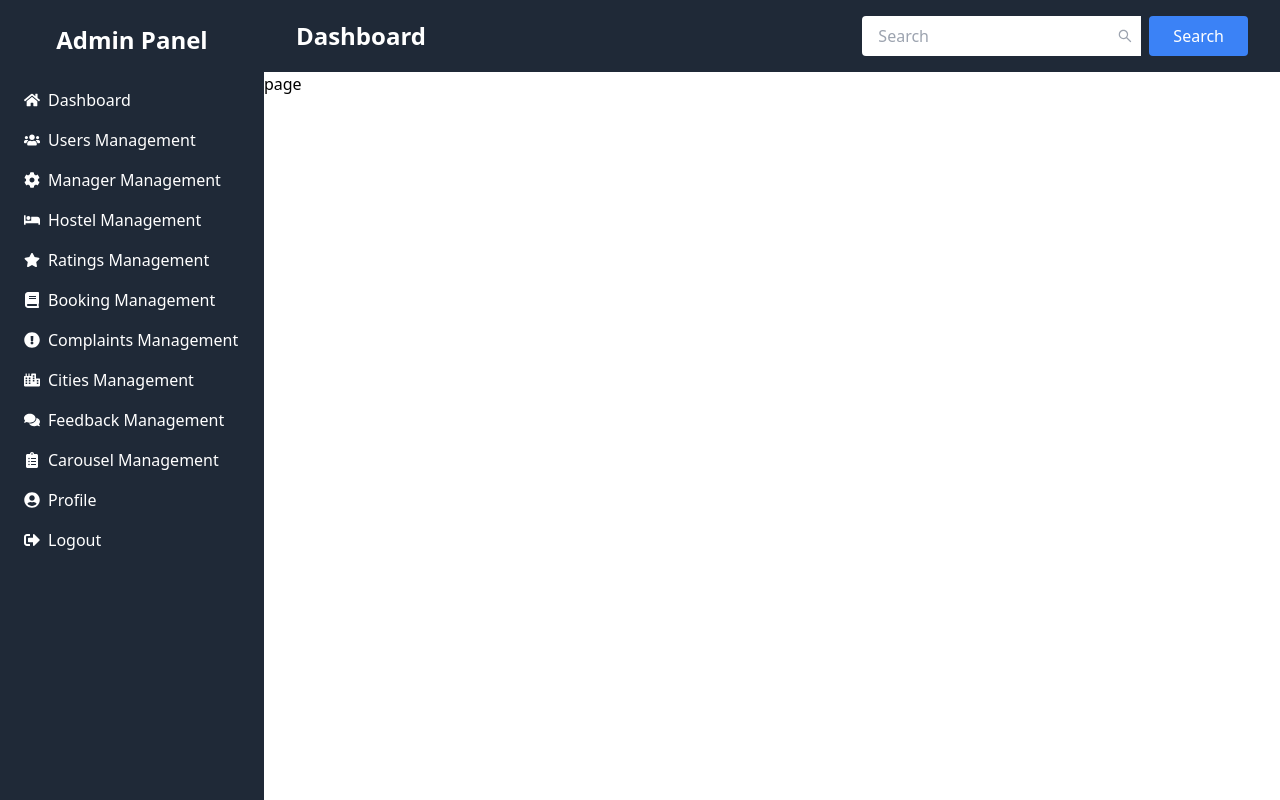
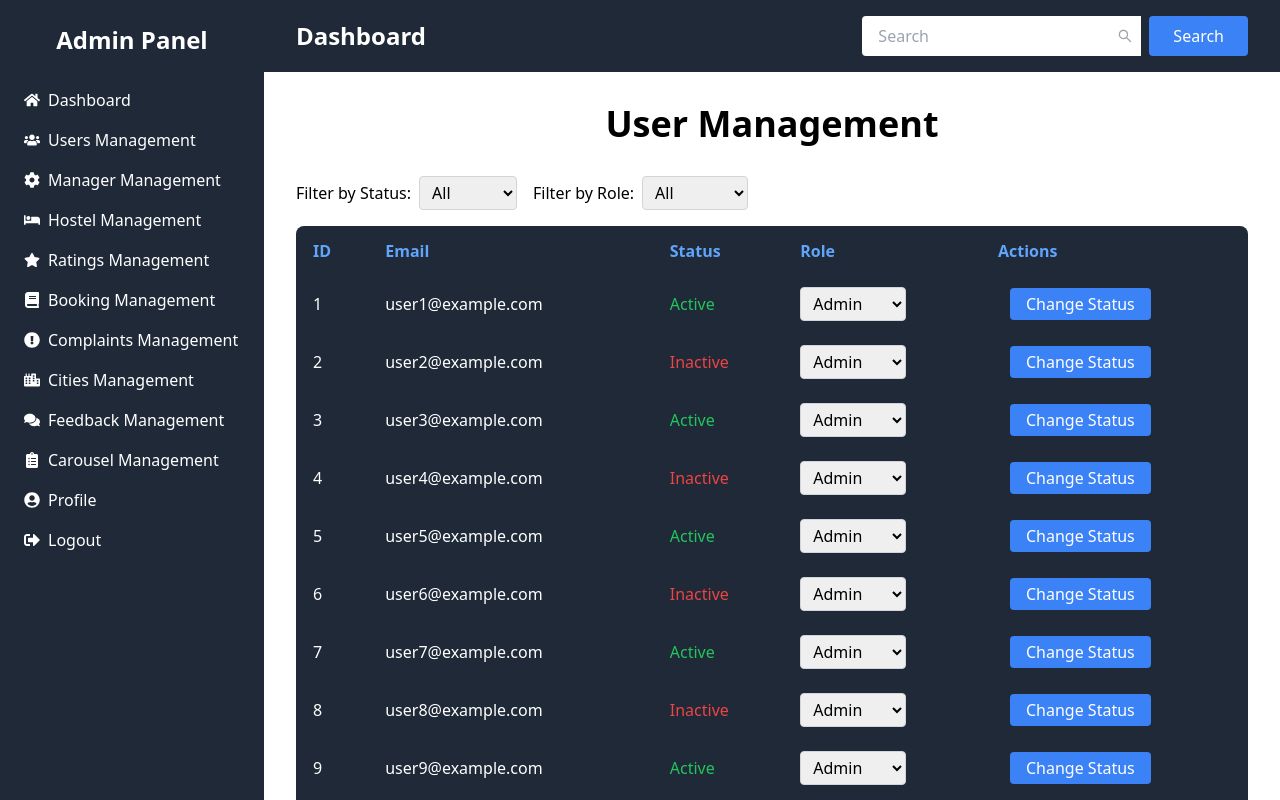
Before and after one commit to AhsanDev404/hostel-ease-admin, a Next.js app: page /admin/manager-management in a window 1280 px wide. Shown: the top 800 px of the page. Built offline with nearby package versions, Linux system fonts and the light colour scheme.

Commit message:
Update page.jsx

```diff
--- a/app/admin/manager-management/page.jsx
+++ b/app/admin/manager-management/page.jsx
@@ -1,7 +1,140 @@
-import React from 'react'
+'use client'
+import LoadMoreButton from '@/components/LoadMoreButton';
+import React, { useState } from 'react';
 
-export default function page() {
+const usersData = [
+  { id: 1, email: 'user1@example.com', role: 'Manager', status: 'Active' },
+  { id: 2, email: 'user2@example.com', role: 'Manager', status: 'Inactive' },
+  { id: 3, email: 'user3@example.com', role: 'Manager', status: 'Active' },
+  { id: 4, email: 'user4@example.com', role: 'Manager', status: 'Inactive' },
+  { id: 5, email: 'user5@example.com', role: 'Manager', status: 'Active' },
+  { id: 6, email: 'user6@example.com', role: 'Manager', status: 'Inactive' },
+  { id: 7, email: 'user7@example.com', role: 'Manager', status: 'Active' },
+  { id: 8, email: 'user8@example.com', role: 'Manager', status: 'Inactive' },
+  { id: 9, email: 'user9@example.com', role: 'Manager', status: 'Active' },
+  { id: 10, email: 'user10@example.com', role: 'Manager', status: 'Inactive' },
+  { id: 11, email: 'user11@example.com', role: 'Manager', status: 'Active' },
+  { id: 12, email: 'user12@example.com', role: 'Manager', status: 'Inactive' }
+];
+
+
+const Page = () => {
+  const [users, setUsers] = useState(usersData);
+  const [statusFilter, setStatusFilter] = useState('All'); // 'All', 'Active', 'Inactive'
+  const [roleFilter, setRoleFilter] = useState('All'); // 'All', 'User', 'Admin', 'Manager'
+
+  const handleRoleChange = (userId, newRole) => {
+    const updatedUsers = users.map(user => {
+      if (user.id === userId) {
+        return { ...user, role: newRole };
+      }
+      return user;
+    });
+    setUsers(updatedUsers);
+  };
+
+  const handleStatusChange = (userId, newStatus) => {
+    const updatedUsers = users.map(user => {
+      if (user.id === userId) {
+        return { ...user, status: newStatus };
+      }
+      return user;
+    });
+    setUsers(updatedUsers);
+  };
+  const handleStatusFilterChange = (e) => {
+    setStatusFilter(e.target.value);
+  };
+
+  const handleRoleFilterChange = (e) => {
+    setRoleFilter(e.target.value);
+  };
+  const filteredUsers = users.filter(user => {
+    if (statusFilter !== 'All' && user.status !== statusFilter) {
+      return false;
+    }
+    if (roleFilter !== 'All' && user.role !== roleFilter) {
+      return false;
+    }
+    return true;
+  });
+
   return (
-    <div>page</div>
-  )
-}
+    <div className="container mx-auto p-8">
+      <h1 className="text-4xl font-bold mb-8 text-center">User Management</h1>
+      <div className="flex mb-4">
+        <div className="mr-4">
+          <label className="text-black mr-2">Filter by Status:</label>
+          <select
+            value={statusFilter}
+            onChange={handleStatusFilterChange}
+            className="border border-gray-300 rounded px-2 py-1 text-black"
+          >
+            <option value="All">All</option>
+            <option value="Active">Active</option>
+            <option value="Inactive">Inactive</option>
+          </select>
+        </div>
+        <div>
+          <label className="text-black mr-2">Filter by Role:</label>
+          <select
+            value={roleFilter}
+            onChange={handleRoleFilterChange}
+            className="border border-gray-300 rounded px-2 py-1 text-black"
+          >
+            <option value="All">All</option>
+            <option value="User">User</option>
+            <option value="Admin">Admin</option>
+            <option value="Manager">Manager</option>
+          </select>
+        </div>
+      </div>
+      <div className="overflow-x-auto">
+        <table className="min-w-full bg-gray-800 text-white  border rounded-lg overflow-hidden">
+          <thead className=" text-blue-400">
+            <tr>
+              <th className="py-3 px-4 text-left">ID</th>
+              <th className="py-3 px-4 text-left">Email</th>
+              <th className="py-3 px-4 text-left">Status</th>
+              <th className="py-3 px-4 text-left">Role</th>
+              <th className="py-3 px-4 text-left">Actions</th>
+            </tr>
+          </thead>
+          <tbody>
+            {users.map(user => (
+              <tr key={user.id} className='hover:bg-white hover:text-black'>
+                <td className="py-3 px-4">{user.id}</td>
+                <td className="py-3 px-4">{user.email}</td>
+                <td className={`py-3 px-4 ${user.status === 'Active' ? 'text-green-500' : 'text-red-500'}`}>
+                  {user.status}
+                </td>
+                <td className="py-3 px-4">
+                  <select
+                    value={user.role}
+                    onChange={e => handleRoleChange(user.id, e.target.value)}
+                    className="border border-gray-300 rounded px-2 py-1 text-black"
+                  >
+                    <option value="Admin">Admin</option>
+                    <option value="Manger">Manager</option>
+                  </select>
+                </td>
+                <td className="py-3 px-4">
+
+                  <button className="bg-blue-500 ml-3 hover:bg-blue-600 text-white py-1 px-4 rounded">
+                    Change Status
+                  </button>
+                </td>
+
+
+
+              </tr>
+            ))}
+          </tbody>
+        </table>
+      </div>
+      <LoadMoreButton />
+    </div>
+  );
+};
+
+export default Page;
```
